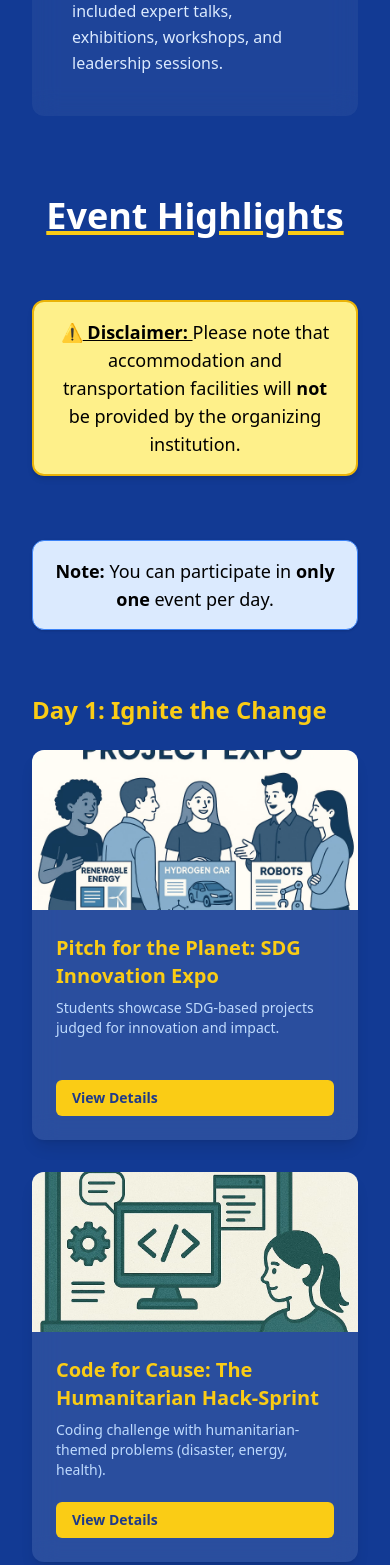
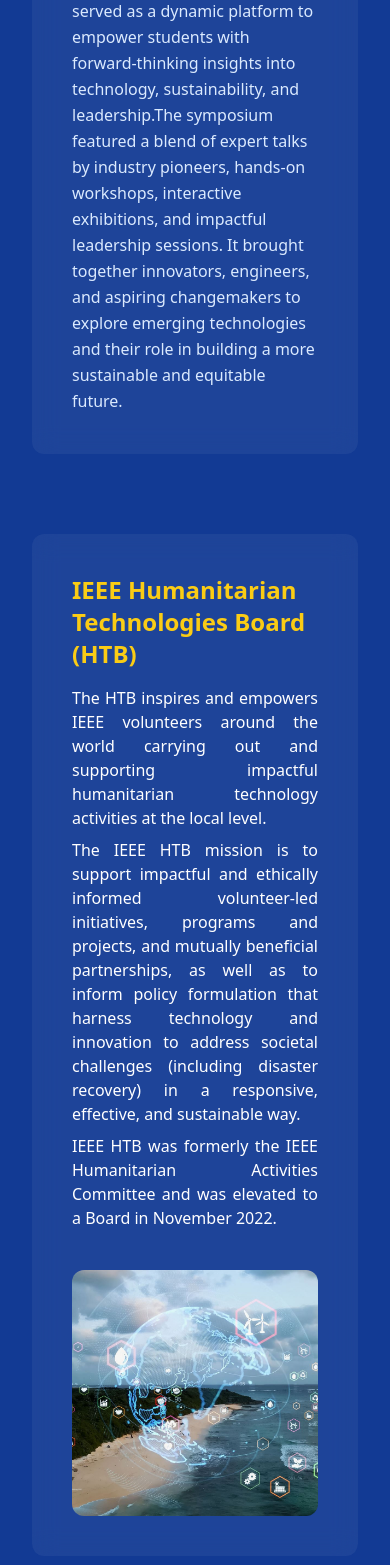
Before and after one commit to Arokiyaswetha/genesis2.0, a React (Vite) app: page / in a window 390 px wide. Shown: the part 4352-5917 px from the top of the page. Built offline with nearby package versions, Linux system fonts and the light colour scheme.

Commit message:
commited htb

```diff
--- a/src/components/Home.jsx
+++ b/src/components/Home.jsx
@@ -255,8 +255,7 @@
     className="w-full lg:w-[300px] object-cover rounded-lg"
   />
 </motion.div>
-
-      {/* Genesis 1.0 Recap */}
+{/* Genesis 1.0 Recap */}
       <motion.div
         initial={{ opacity: 0, y: 40 }}
         animate={{ opacity: 1, y: 0 }}
@@ -270,11 +269,49 @@
         <div className="flex-1">
           <h2 className="text-3xl font-bold text-yellow-400 mb-4">About Genesis 1.0</h2>
           <p className="text-blue-100 leading-relaxed">
-            Genesis 1.0 was a two-day symposium organized by the IEEE-HKN Nu Eta Chapter, empowering students with tech
-            and sustainability insights. It included expert talks, exhibitions, workshops, and leadership sessions.
+          Genesis 1.0 was the inaugural flagship symposium organized by the IEEE-HKN Nu Eta Chapter at Sri Sairam Engineering College. This two-day event served as a dynamic platform to empower students with forward-thinking insights into technology, sustainability, and leadership.The symposium featured a blend of expert talks by industry pioneers, hands-on workshops, interactive exhibitions, and impactful leadership sessions. It brought together innovators, engineers, and aspiring changemakers to explore emerging technologies and their role in building a more sustainable and equitable future.
           </p>
         </div>
       </motion.div>
+      {/* IEEE HTB Section */}
+<div className="bg-white/5 backdrop-blur-md rounded-xl p-10 mb-20 flex flex-col lg:flex-row gap-10 items-center">
+  <div className="flex-1">
+    <h2 className="text-2xl font-bold text-yellow-400 mb-4">IEEE Humanitarian Technologies Board (HTB)</h2>
+    <p className="text-white text-justify mb-2">
+      The HTB inspires and empowers IEEE volunteers around the world carrying out and supporting impactful humanitarian technology activities at the local level.
+    </p>
+    <p className="text-white text-justify mb-2">
+      The IEEE HTB mission is to support impactful and ethically informed volunteer-led initiatives, programs and projects, and mutually beneficial partnerships,
+      as well as to inform policy formulation that harness technology and innovation to address societal challenges (including disaster recovery) in a responsive, effective, and sustainable way.
+    </p>
+    <p className="text-white text-justify">
+      IEEE HTB was formerly the IEEE Humanitarian Activities Committee and was elevated to a Board in November 2022.
+    </p>
+  </div>
+  <div className="flex-1 flex justify-center">
+    <img
+      src="/images/htb.jpeg"
+      alt="IEEE HTB"
+      className="rounded-xl w-full max-w-md object-cover"
+    />
+  </div>
+</div>
+
+      {/* Prize Pool Highlight Section */}
+<div className="bg-gradient-to-br from-[#1e2a78]/60 to-[#14234d]/70 border border-yellow-400 shadow-lg shadow-yellow-300/30 rounded-xl px-8 py-6 mb-12 text-center">
+  <h2 className="text-3xl font-extrabold text-yellow-400 mb-3">
+    🎁 Prize Pool Worth ₹30,000! 🎁
+  </h2>
+  <p className="text-white text-lg mb-1">
+    Get ready to spark innovation and showcase your brilliance!
+  </p>
+  <p className="text-white text-lg mb-2">
+    Genesis 2.0 brings you thrilling challenges and competitions with an extraordinary total prize worth <span className="text-yellow-300 font-semibold">₹30,000</span> up for grabs.
+  </p>
+  <p className="italic text-white/90 text-base">
+    Create. Compete. Conquer.
+  </p>
+</div>
 
       {/* Event Highlights */}
       <div className="space-y-16">
```
Also changed, not shown: public/images/htb.jpeg (added).
